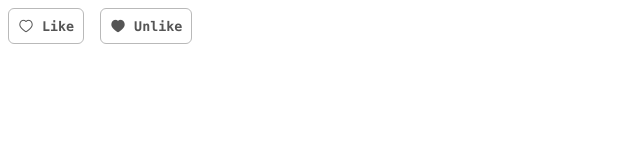
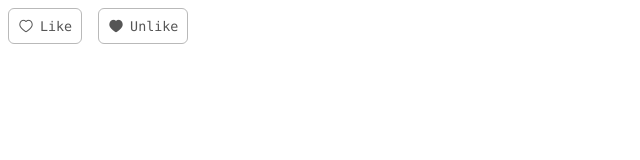
Before and after one commit to Nathan3303/nicelayout.vue, a Vue app: page / in a window 1280 px wide. Shown: the top 160 px of the page, without its empty margins (0-640 px from the left). Built offline with nearby package versions, Linux system fonts and the light colour scheme.

Commit message:
Optimized style

```diff
--- a/src/App.vue
+++ b/src/App.vue
@@ -1,7 +1,7 @@
 <template>
     <div id="app">
-        <nl-button icon="icon-heart">Like</nl-button>
-        <nl-button icon="icon-heart-fill">Unlike</nl-button>
+        <nl-button icon="icon-heart"> Like </nl-button>
+        <nl-button icon="icon-heart-fill"> Unlike </nl-button>
     </div>
 </template>
 
--- a/src/components/NlButton.vue
+++ b/src/components/NlButton.vue
@@ -105,7 +105,7 @@ function clickHandler(e) {
     display: flex;
     align-items: center;
     justify-content: start;
-    gap: 8px;
+    gap: 6px;
 
     box-sizing: border-box;
 
@@ -127,7 +127,7 @@ function clickHandler(e) {
 
     & > .nl-button__text {
         font-family: "Consolas";
-        font-weight: bold;
+        /* font-weight: bold; */
     }
 
     &.nl-button--disabled {
```
